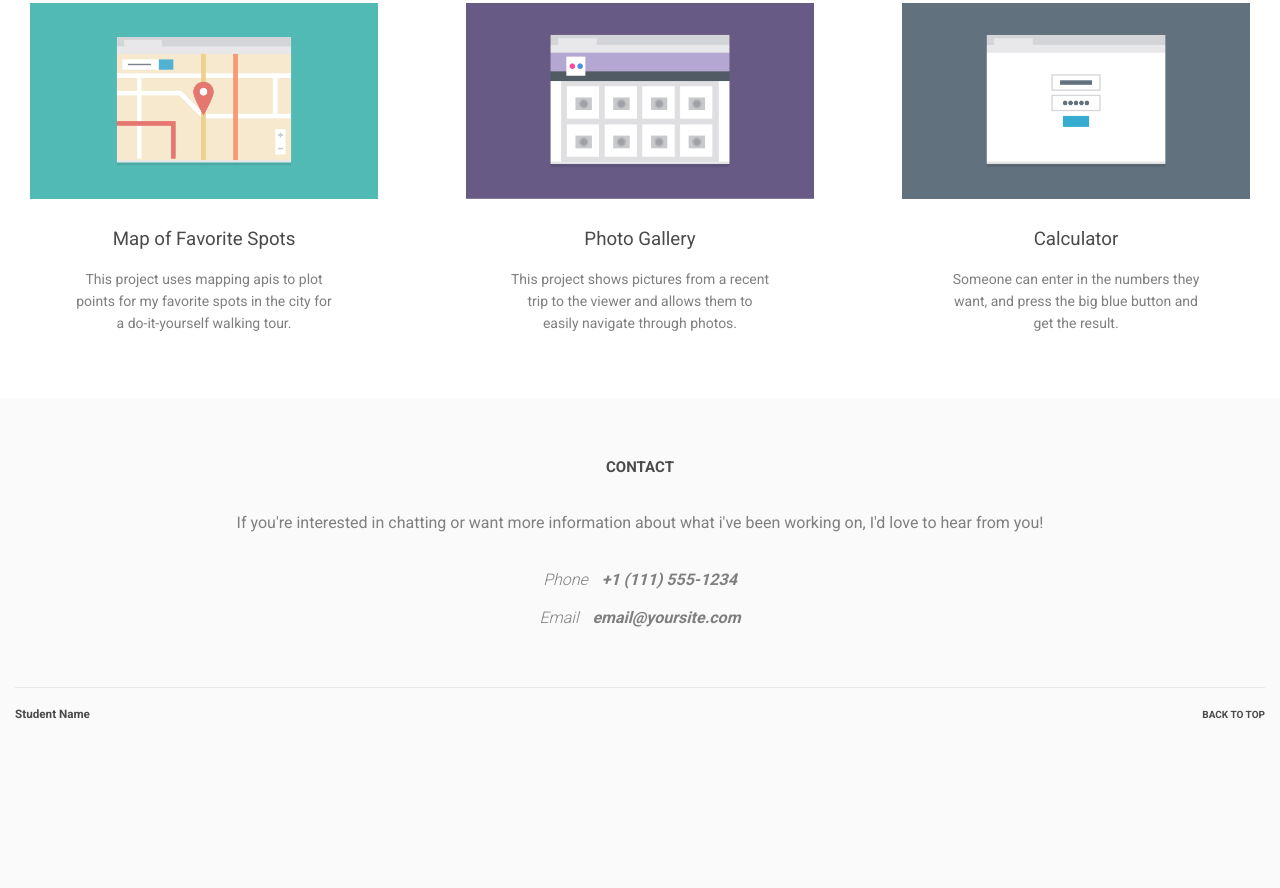
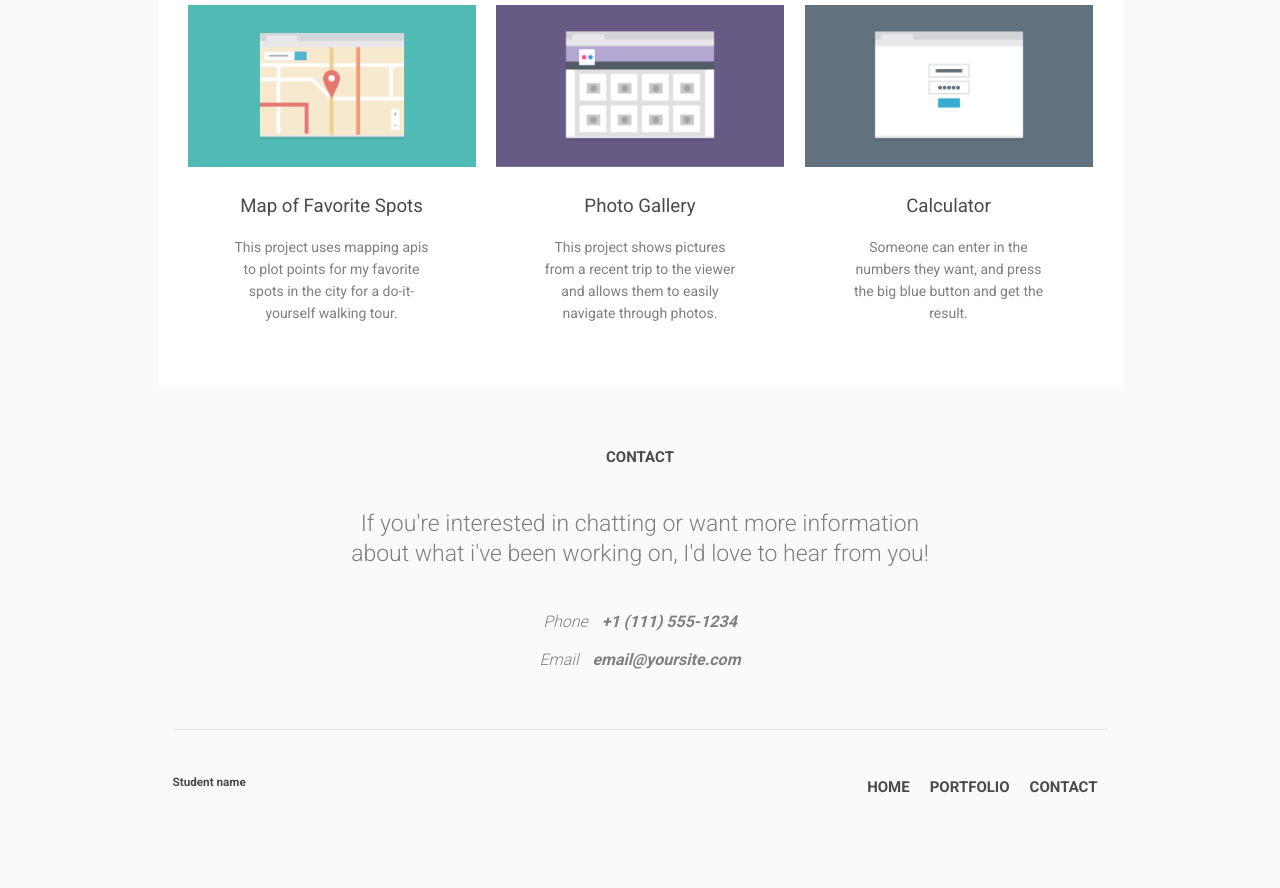
Before and after one commit to jemmabayley/techdegree-project-2, a plain HTML site: page index.html in a window 1280 px wide. Shown: the part 938-1826 px from the top of the page. Before the commit the page ends 1678 px from the top, so only its background shows below. Drawn offline with Linux system fonts and the light colour scheme.

Commit message:
todays updates

```diff
--- a/css/styles.css
+++ b/css/styles.css
@@ -1,12 +1,8 @@
-/**
-    Mobile Styles
-**/
-
-/* General */
+/* Mobile - 320px */
 
 body {
     background: #fafafa;
-    font-family: 'Roboto', sans-serif;
+    font-family: Roboto, sans-serif;
     margin: 0;
 }
 
@@ -20,8 +16,6 @@ p {
     color: #7f7f7f;
 }
 
-/* Nav */
-
 nav {
     display: flex;
     flex-direction: column;
@@ -32,14 +26,12 @@ nav a {
     background: #fff;
     color: #4a4a4a;
     font-size: 15px;
-    font-weight: bold;
+    font-weight: 700;
     margin: 2px 0;
     padding: 10px;
     text-decoration: none;
     text-transform: uppercase;
 }
-
-/* Header */
 
 header {
     margin-left: 15px;
@@ -54,37 +46,35 @@ header img {
 }
 
 header p {
+    font-weight: 300;
     line-height: 22px;
-    font-weight: 300;
     padding-bottom: 35px;
 }
 
-/* main */
-
 main {
-    background: #ffffff;
+    background: #fff;
     padding-bottom: 30px;
 }
 
 .title {
-    font-weight: bold;
     font-size: 15px;
-    padding: 50px 10px 30px 10px;
+    font-weight: 700;
+    padding: 50px 10px 30px;
     text-transform: uppercase;
 }
 
 main h3 {
     color: #4a4a4a;
-    font-weight: normal;
+    font-weight: 400;
     text-align: center;
 }
 
 main img {
     display: block;
-    width: 290px;
     margin-left: auto;
     margin-right: auto;
     padding-bottom: 10px;
+    width: 290px;
 }
 
 main p {
@@ -95,8 +85,6 @@ main p {
     text-align: center;
 }
 
-/* contact */
-
 section {
     padding-bottom: 60px;
 }
@@ -104,18 +92,18 @@ section {
 section h3 {
     color: #4a4a4a;
     font-size: 15px;
+    padding-bottom: 20px;
+    padding-top: 45px;
     text-align: center;
     text-transform: uppercase;
-    padding-top: 45px;
-    padding-bottom: 20px;
 }
 
 section p {
-    text-align: center;
+    line-height: 22px;
+    padding-bottom: 20px;
     padding-left: 20px;
     padding-right: 20px;
-    padding-bottom: 20px;
-    line-height: 22px;
+    text-align: center;
 }
 
 section address {
@@ -126,36 +114,36 @@ section address {
 
 section address a {
     color: #7f7f7f;
-    font-weight: bold;
+    font-weight: 700;
+    margin-left: 10px;
     text-decoration: none;
-    margin-left: 10px;
 }
 
-/* footer */
-
 footer {
+    align-items: center;
+    border-top: 1px solid #e7e7e7;
     color: #4a4a4a;
-    border-top: 1px solid #e7e7e7;
     display: flex;
-    align-items: center;
+    font-size: 10px;
     justify-content: space-between;
     margin-left: 15px;
     margin-right: 15px;
+    padding-bottom: 7px;
     padding-top: 7px;
-    padding-bottom: 7px;
-    font-size: 10px;
 }
 
-footer a {
+footer a.back-to-top {
     color: #4a4a4a;
-    font-weight: bold;
+    font-weight: 700;
     text-decoration: none;
     text-transform: uppercase;
 }
 
-/**
-    Tablet Styles
-**/
+footer nav {
+    display: none;
+}
+
+/* Tablet - 768px */
 
 @media (min-width: 768px) {
     nav {
@@ -182,8 +170,8 @@ footer a {
     header {
         margin-left: 25px;
         margin-right: 25px;
+        padding-bottom: 55px;
         padding-top: 50px;
-        padding-bottom: 55px;
     }
     main {
         display: flex;
@@ -199,8 +187,8 @@ footer a {
         width: 348px;
     }
     .project img {
+        margin: 0;
         width: 100%;
-        margin: 0;
     }
     .project p {
         font-size: 14px;
@@ -209,4 +197,63 @@ footer a {
         padding-left: 45px;
         padding-right: 45px;
     }
+    section p {
+        font-size: 23px;
+        font-weight: 300;
+        line-height: 30px;
+        margin-left: auto;
+        margin-right: auto;
+        width: 580px;
+    }
+    footer {
+        padding-bottom: 80px;
+        padding-top: 26px;
+    }
+    footer nav {
+        display: inherit;
+    }
+    .back-to-top {
+        display: none;
+    }
 }
+
+/* Desktop - 1024px */
+
+@media(min-width:1024px) {
+    .top-bar {
+        display: flex;
+        justify-content: space-between;
+    }
+    /* header {
+        margin-left: 65px;
+        margin-right: 65px;
+    } */
+    header img {
+        margin-top: 0;
+    }
+    .profile {
+        align-items: initial;
+        justify-content: space-between;
+    }
+    .profile img {
+        width: 364px;
+    }
+    .profile p {
+        width: 490px;
+        margin-top: 0;
+    }
+    .project {
+        width: 288px;
+    }
+    .title {
+        padding: 60px 10px 50px;
+    }
+    body {
+        max-width: 965px;
+        margin-left: auto;
+        margin-right: auto;
+    }
+    .top-bar {
+        margin-bottom: 30px;
+    }
+}
--- a/index.html
+++ b/index.html
@@ -10,25 +10,24 @@
     <title>Project 2</title>
 </head>
 
-<body>
+<body id="top">
     <header>
-        <div>
+        <div class="top-bar">
             <h1>Student Name</h1>
             <nav>
                 <a href="#">Home</a>
-                <a href="#">Portfolio</a>
-                <a href="#">Contact</a>
+                <a href="#portfolio">Portfolio</a>
+                <a href="#contact">Contact</a>
             </nav>
         </div>
         <div class="profile">
             <img src="images/responsive-layout-profile.png" alt="Profile picture">
             <p>Hi! I'm a front-end developer who loves responsive design and css. I recently finished a degree in
-                front-end
-                web development at Treehouse and am excited to put all my skills to use!</p>
+                front-end web development at Treehouse and am excited to put all my skills to use!</p>
         </div>
     </header>
 
-    <main>
+    <main id="portfolio">
 
         <h3 class="title">Portfolio</h3>
 
@@ -79,10 +78,10 @@
 
     </main>
 
-    <section>
+    <section id="contact">
         <h3>Contact</h3>
-        <p>If you're interested in chatting or want more information about what i've been working on, I'd love to
-            hear from you!</p>
+        <p>If you're interested in chatting or want more information
+            about what i've been working on, I'd love to hear from you!</p>
         <address>
             Phone <a href="tel:+11115551234">+1 (111) 555-1234</a><br /><br />
             Email <a href="mailto:email@yoursite.com">email@yoursite.com</a>
@@ -90,14 +89,14 @@
     </section>
 
     <footer>
-        <h3>Student Name</h3>
+        <h3>Student name</h3>
 
-        <a href="#">Back To Top</a>
-        <!-- <nav>
+        <a class="back-to-top" href="#top">Back To Top</a>
+        <nav>
             <a href="#">Home</a>
             <a href="#">Portfolio</a>
             <a href="#">Contact</a>
-        </nav> -->
+        </nav>
     </footer>
 </body>
 
```
